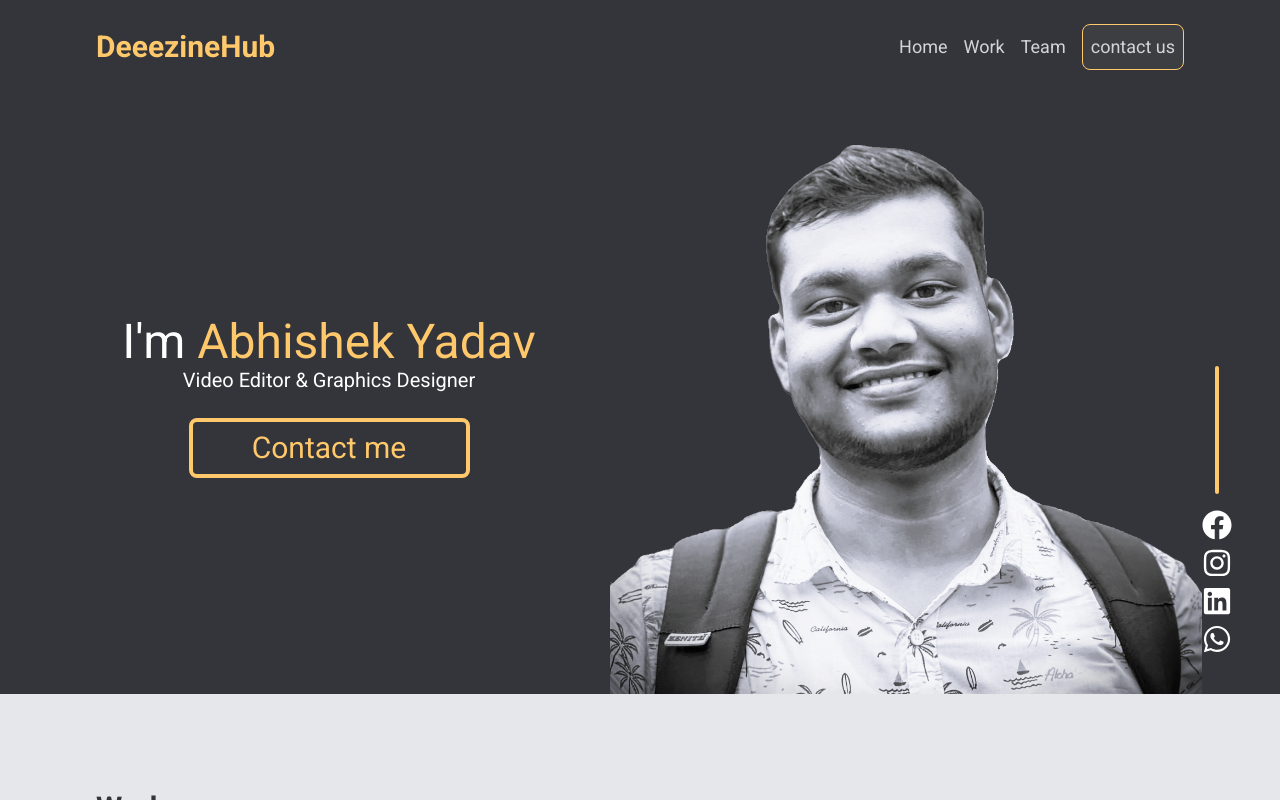
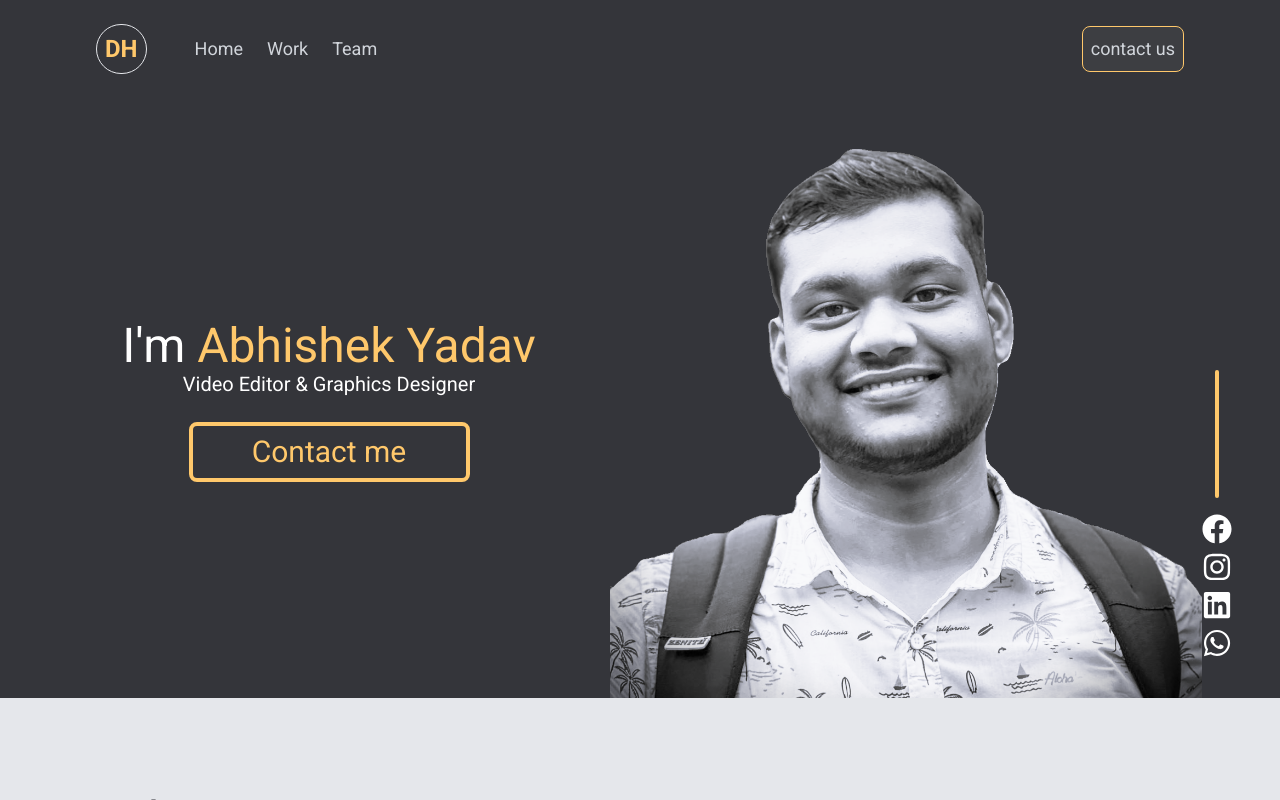
Before and after one commit to Sonu-Hansda/deeezinehub, a React (Vite) app: page / in a window 1280 px wide. Built offline with nearby package versions, Linux system fonts and the light colour scheme.

Commit message:
updated navbar accoring to client request

```diff
--- a/src/components/Navbar.tsx
+++ b/src/components/Navbar.tsx
@@ -3,8 +3,8 @@ import { useState } from "react";
 export default function Navbar() {
     const [showMenu, setShowMenu] = useState<boolean>(false);
     return (
-        <nav className="flex justify-between items-center px-8 md:px-24 py-6 bg-secondary">
-            <h1 className="text-center text-3xl font-bold text-primary">DeeezineHub</h1>
+        <nav className="flex justify-between md:justify-normal items-center px-8 md:px-24 py-6 bg-secondary">
+            <h1 className="text-center text-2xl font-bold text-primary border rounded-full p-2 mr-12">DH</h1>
 
             {!showMenu ?
                 (
@@ -21,11 +21,13 @@ export default function Navbar() {
                     </svg>
                 )}
 
-            <ul className={`absolute md:relative left-0 top-20 md:top-0 bg-primary md:text-gray-300 text-lg md:bg-secondary justify-center w-full md:w-auto h-14 md:h-auto ${showMenu ? 'flex opacity-100' : 'opacity-0 invisible md:flex'} md:visible md:opacity-100 items-center gap-x-4 transition-opacity ease-linear`}>
-                <li className="cursor-pointer hover:underline">Home</li>
-                <li className="cursor-pointer hover:underline">Work</li>
-                <li className="cursor-pointer hover:underline">Team</li>
-                <li className="p-2 rounded-lg md:bg-[#3d3e42] md:border md:border-primary">contact us</li>
+            <ul className={`absolute md:relative left-0 top-20 md:top-0 bg-primary md:text-gray-300 text-lg md:bg-secondary justify-center md:justify-between w-full md:w-full h-14 md:h-auto ${showMenu ? 'flex opacity-100' : 'opacity-0 invisible md:flex'} md:visible md:opacity-100 items-center gap-x-4 transition-opacity ease-linear`}>
+                <div className="flex gap-x-4 md:gap-x-6">
+                    <li className="cursor-pointer hover:underline">Home</li>
+                    <li className="cursor-pointer hover:underline">Work</li>
+                    <li className="cursor-pointer hover:underline">Team</li>
+                </div>
+                <li className="p-2 rounded-lg md:bg-[#3d3e42] md:border md:border-primary cursor-pointer">contact us</li>
             </ul>
         </nav>
     );
```
